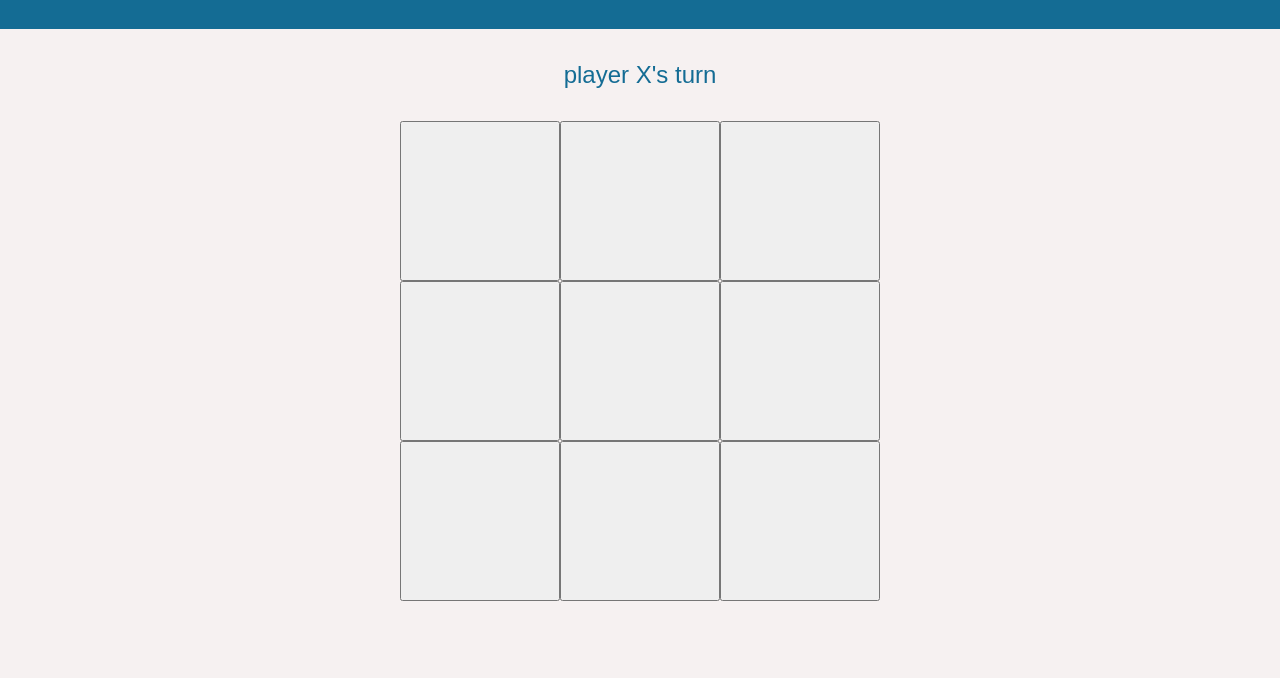
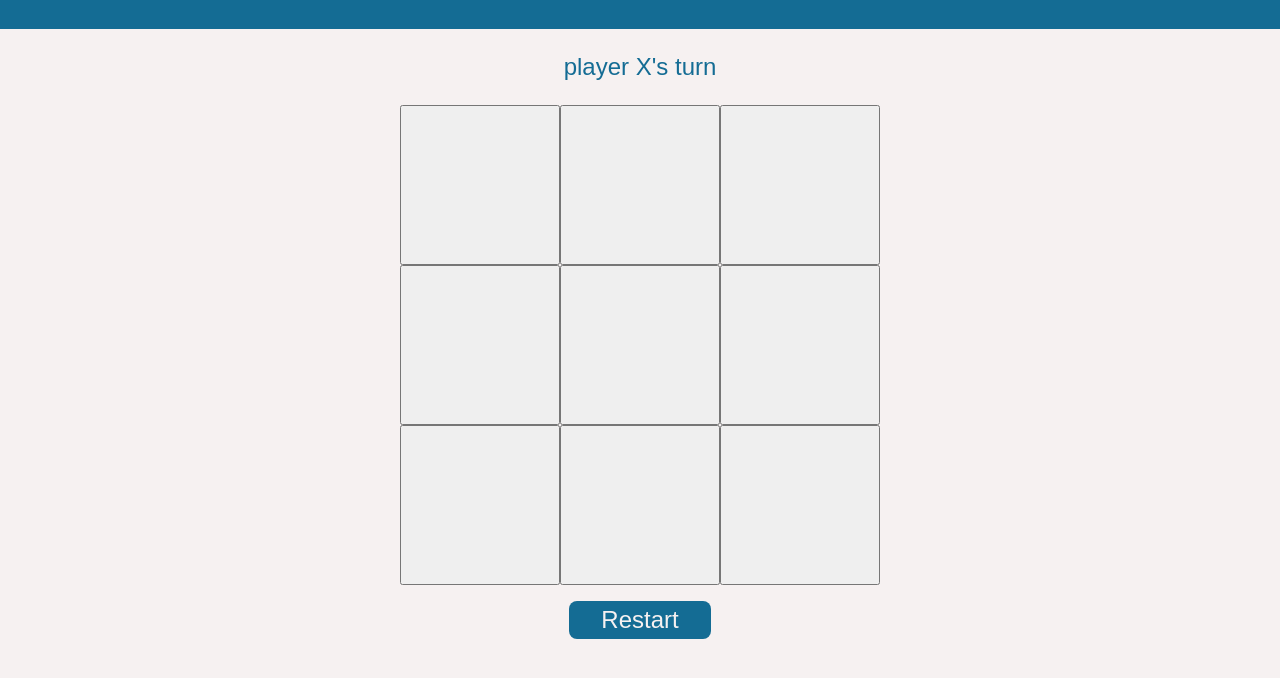
Before and after one commit to KrunalDarekar/tic-tac-toe, a website: page index.html in a window 1280 px wide. Shown: the part 72-750 px from the top of the page. Drawn offline with Linux system fonts and the light colour scheme.

Commit message:
Add and style the restart button

```diff
--- a/index.html
+++ b/index.html
@@ -17,6 +17,7 @@
         <div class="container">
 
         </div>
+        <button class="restart">Restart</button>
     </div>
 </body>
 </html>
--- a/script.js
+++ b/script.js
@@ -76,6 +76,7 @@ const displayController = (() => {
     const board = gameController.getCurrentBoard();
     const boardContainer = document.querySelector(".container");
     const topMessage = document.querySelector(".top-message");
+    const restartButton = document.querySelector(".restart");
 
     const displayPlayerTurn = () => {
         const player = gameController.getActivePlayer();
@@ -117,6 +118,12 @@ const displayController = (() => {
 
     boardContainer.addEventListener("click", clickHandlerBoard);
 
+    function clickHandlerRestart() {
+        location.reload();
+    }
+
+    restartButton.addEventListener("click", clickHandlerRestart);
+
     return { updateDisplay};
 })();
 
--- a/style.css
+++ b/style.css
@@ -30,7 +30,7 @@ header {
 }
 
 .top-message {
-    margin: 2rem;
+    margin: 1.5rem;
     font-size: 1.5rem;
     color: #146C94;
 }
@@ -46,3 +46,18 @@ header {
 .O {
     color: #146C94
 }
+
+.main > .restart {
+    padding: 0.3rem 2rem;
+    margin-top: 1rem;
+    background-color: #146C94;
+    border-radius: 0.5rem;
+    font-size: 1.5rem;
+    border: none;
+    color: #F6F1F1;
+}
+
+.main > .restart:hover {
+    background-color: #385a69;
+    cursor: pointer;
+}
```
